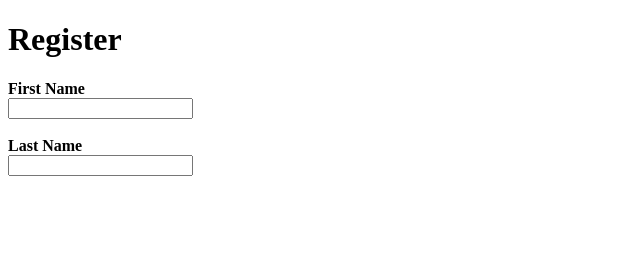
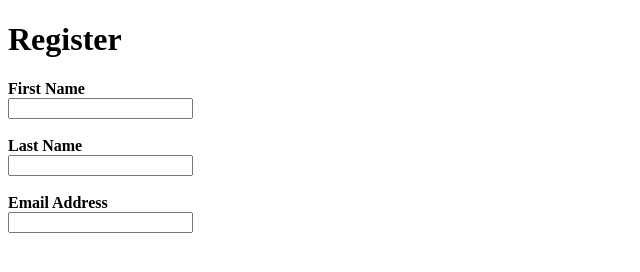
Before and after one commit to zarifatb-15/oxuazhtml, a plain HTML site: page index2.html in a window 1280 px wide. Shown: the whole page, without its empty margins (0-640 px from the left). Drawn offline with Linux system fonts and the light colour scheme.

Commit message:
added email

```diff
--- a/index2.html
+++ b/index2.html
@@ -12,11 +12,17 @@
         <br>
         <input type="text" id="firstname" name="firstname" required>
         <br><br>
+
         <label for="lastname"> <strong>Last Name</strong></label>
         <br>
         <input type="text" id ="lastname" name="lastname" required>
         <br><br>
 
+        <label for="emailaddress"> <strong>Email Address</strong></label>
+        <br>
+        <input type="email" id="emailaddress" name="emailaddress" required>
+        <br><br>
+
     </form>
 </body>
 </html>
```
